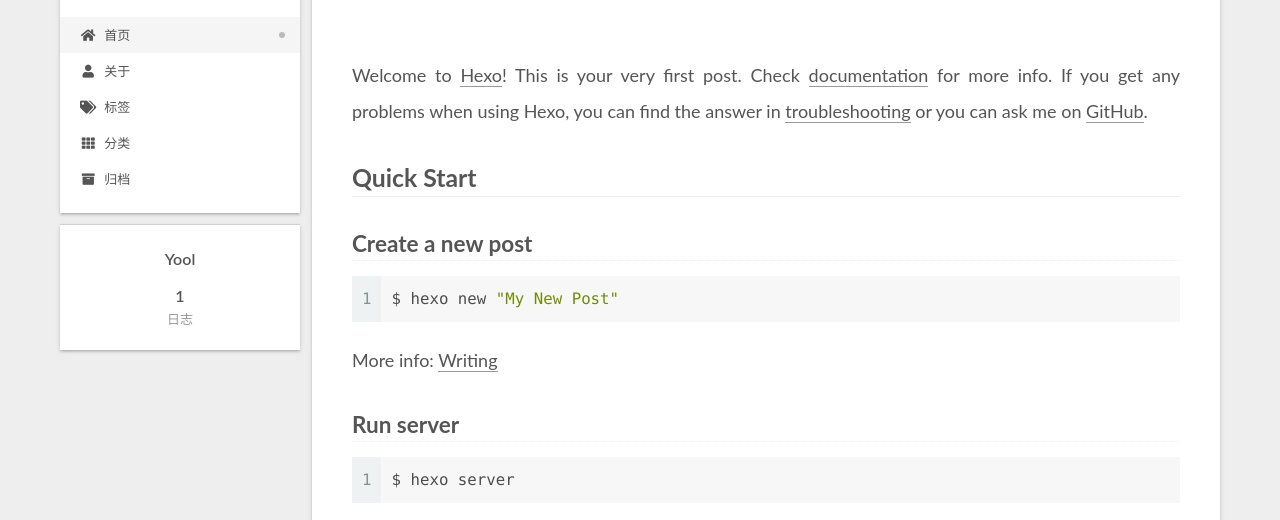
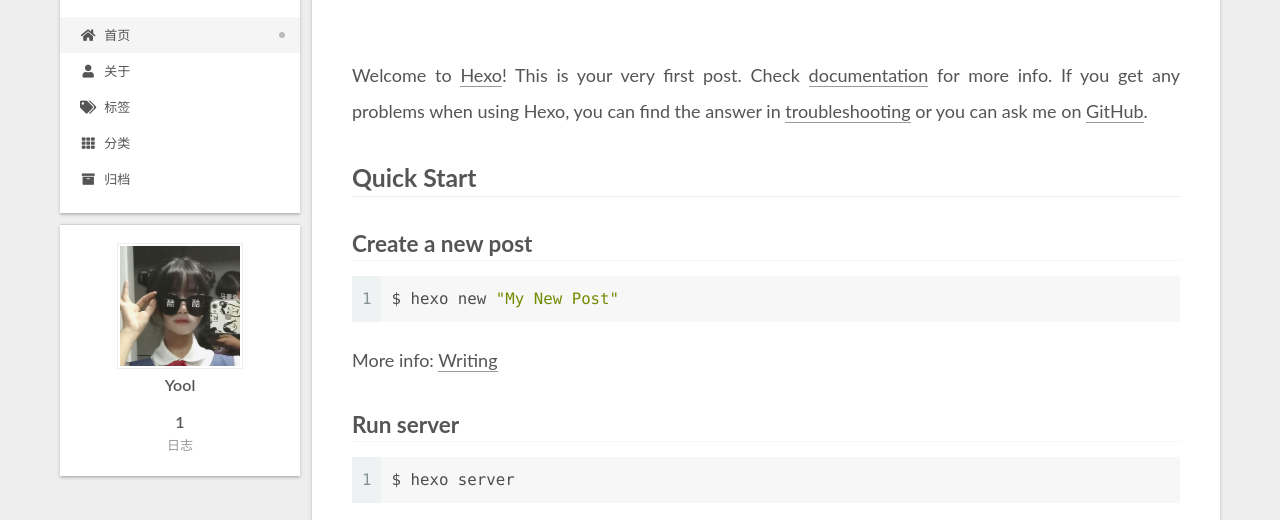
Before and after one commit to LiuYool/LiuYool.github.io, a plain HTML site: page index.html in a window 1280 px wide. Shown: the part 266-786 px from the top of the page. Drawn offline with Linux system fonts and the light colour scheme.

Commit message:
Site updated: 2020-04-14 18:00:01

```diff
--- a/index.html
+++ b/index.html
@@ -161,7 +161,7 @@
     <link itemprop="mainEntityOfPage" href="http://yoursite.com/2020/04/14/hello-world/">
 
     <span hidden itemprop="author" itemscope itemtype="http://schema.org/Person">
-      <meta itemprop="image" content="/images/avatar.gif">
+      <meta itemprop="image" content="/images/user.jpg">
       <meta itemprop="name" content="Yool">
       <meta itemprop="description" content="">
     </span>
@@ -282,6 +282,8 @@
 
       <div class="site-overview-wrap sidebar-panel">
         <div class="site-author motion-element" itemprop="author" itemscope itemtype="http://schema.org/Person">
+    <img class="site-author-image" itemprop="image" alt="Yool"
+      src="/images/user.jpg">
   <p class="site-author-name" itemprop="name">Yool</p>
   <div class="site-description" itemprop="description"></div>
 </div>
```
Also changed, not shown: 2020/04/14/hello-world/index.html (+3 -1 lines), about/index.html (+2 -0 lines), archives/2020/04/index.html (+2 -0 lines), archives/2020/index.html (+2 -0 lines), archives/index.html (+2 -0 lines).
